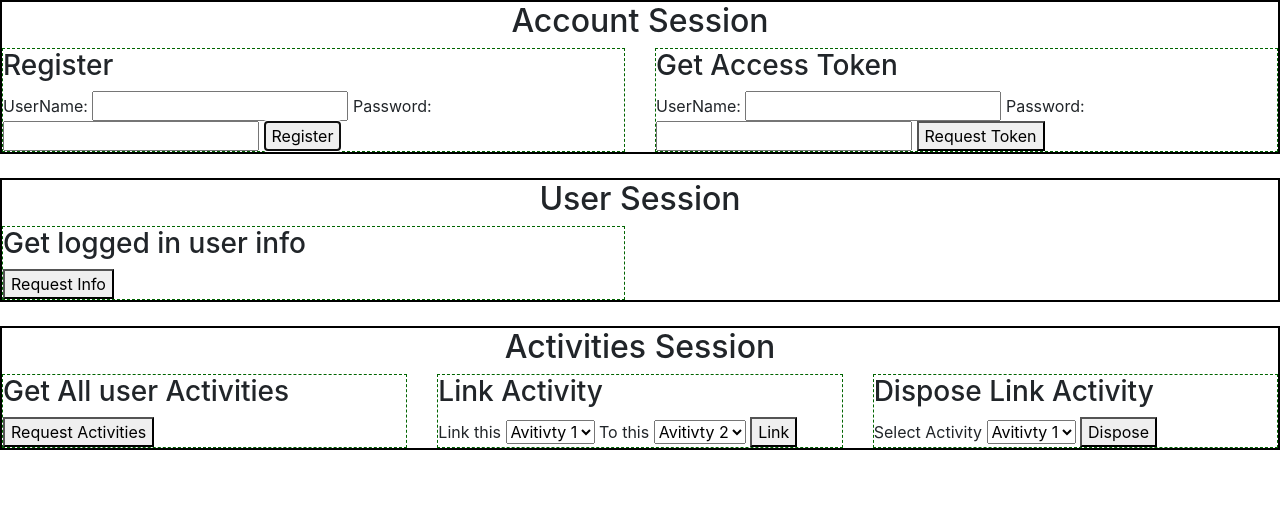
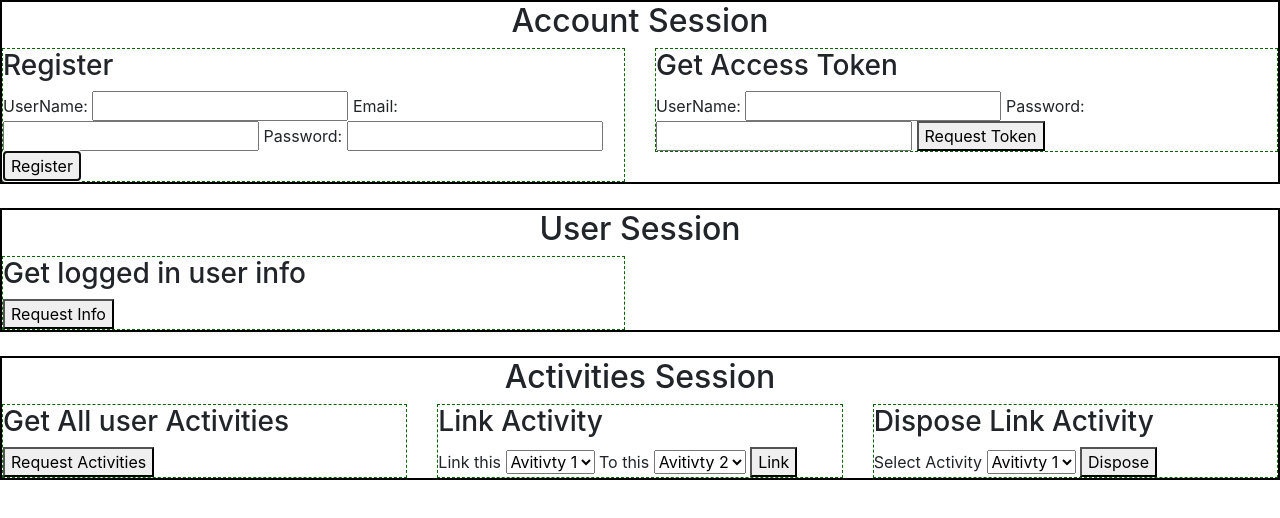
Before and after one commit to pmobo/pmobo-feature-test-center, a plain HTML site: page index.html in a window 1280 px wide. Both pictures are taken after a click on the button "Register". Drawn offline with nearby package versions, Linux system fonts and the light colour scheme; no server answers.

Commit message:
added code to register a new user

```diff
--- a/index.html
+++ b/index.html
@@ -21,9 +21,14 @@
                 <div class="innerBlock">
                     <h3>Register</h2>
                     UserName: <input type="text" name="register_userName" id="register_userName">
+                    Email: <input type="text" name="register_email" id="register_email">
                     Password: <input type="password" name="register_password" id="register_password">
 
-                    <button id="btnRegister" name="btnRegister">Register</button>
+                    <div id="resultRegisterRequestBlock" class="resultHidden result">
+                        <b>STATUS: </b><span id="resultRegisterStatus"></span><br>
+                    </div>
+
+                    <button onclick="userRegister_click()" id="btnRegister" name="btnRegister">Register</button>
                 </div>
             </div>
             <div class="col-md-6">
@@ -133,12 +138,22 @@
 
     function requestUserInfo_click()
     {
-        console.log("## User Info Requested ##")
+        console.log("## User Info Requested ##");
         Pmobo.Account.GetUserInfo(Pmobo.Account.Token.AccessToken);
     }
 
 
 
+    function userRegister_click()
+    {
+        console.log("## User register Requested##");
+        var userInfo = {
+            username: document.getElementById('register_userName').value,
+            password: document.getElementById('register_password').value,
+            email: document.getElementById('register_email').value
+        }
+        Pmobo.Account.Register(userInfo);
+    }
 
 
 </script>
--- a/scripts/Account.js
+++ b/scripts/Account.js
@@ -11,8 +11,28 @@ Pmobo.endpoints.Account.TokenRequest = "/token";
 
 Pmobo.Account.Register = function (userInfo)
 {
-
-}
+    var body = {
+        grant_type: 'password',
+        username: userInfo.name,
+        password: userInfo.password,
+        email: userInfo.email
+    };
+    $.ajax({
+        url: Pmobo.endpoints.baseUrl + Pmobo.endpoints.Account.Register,
+        type: 'POST',
+        dataType: 'json',
+        data: body, /* right */
+        success: function(result) {
+            console.log("REGISTRADO! ", result);
+            $('#resultRegisterRequestBlock').show();
+            document.getElementById('resultRegisterStatus').innerText = "SUCCESS";
+        },
+        error: function(result) {
+            console.log("ERROR", result);
+            document.getElementById('resultRegisterStatus').innerText = "FAIL";
+        }
+    });
+};
 
 
 Pmobo.Account.Authenticate = function(credentials)
@@ -31,11 +51,9 @@ Pmobo.Account.Authenticate = function(credentials)
         data: body, /* right */
         complete: function(result) {
             //called when complete
-            //alert(result);
         },
 
         success: function(result) {
-            //called when successful
             console.log("OK!", result);
             sessionStorage.setItem('accessToken', result.access_token);
             Pmobo.Account.Token.AccessToken = result.access_token;
@@ -46,13 +64,11 @@ Pmobo.Account.Authenticate = function(credentials)
             document.getElementById('resultTokenAccess').innerText = result.access_token;
             document.getElementById('resultTokenExpires').innerText = result.expires_in;
             document.getElementById('resultTokenType').innerText = result.token_type;
-            //remove classe que oculta resultado
-            $("#resultTokenRequestBlock").show();
+            $("#resultTokenRequestBlock").show();//remove classe que oculta resultado
             document.getElementById('resultTokenStatus').innerText = "SUCCESS";
         },
 
         error: function(result) {
-            //called when there is an error
             console.log("ERROR", result);
             document.getElementById('resultTokenStatus').innerText = "FAIL";
         },
@@ -74,15 +90,12 @@ Pmobo.Account.GetUserInfo = function(token)
         headers: headers,
         success: function(result) {
             console.log("SUCCESS", result);
-
-
             $('#resultUserInfoBlock').show();
             document.getElementById('resultUserInfoName').innerText = result;
             document.getElementById('resultUserInfoStatus').innerText = "SUCCESS";
 
         },
         error: function(result) {
-        //called when there is an error
         console.log("ERROR", result);
         document.getElementById('resultUserInfoStatus').innerText = "FAIL";
         }
```
Also changed, not shown: styles/style.css (line endings or trailing spaces).
